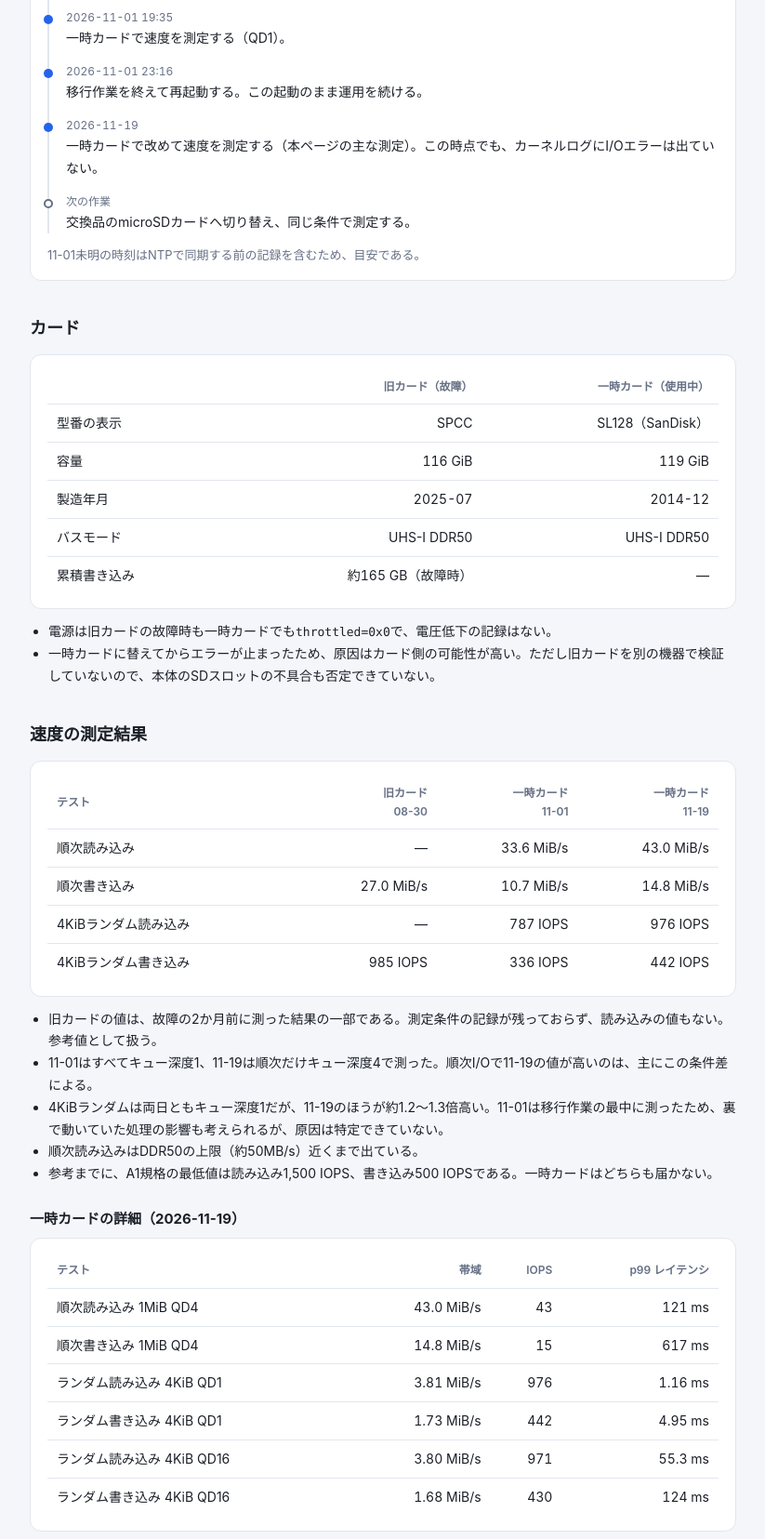
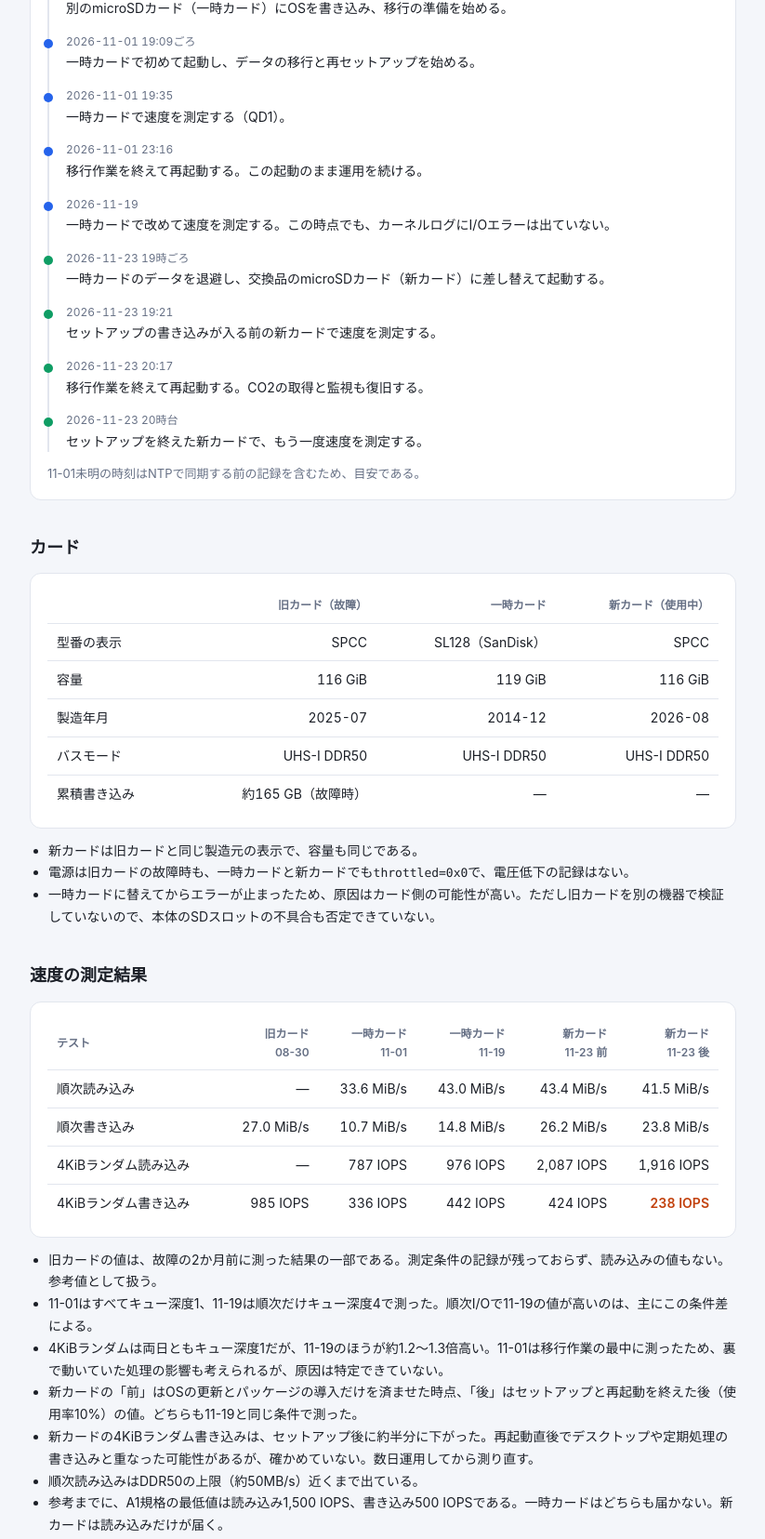
Before and after one commit to karia/misc-html, a plain HTML site: page docs/nazuna400-sd-benchmark.html in a window 1280 px wide. Shown: the part 949-2604 px from the top of the page at 93% size, without its empty margins (228-1051 px from the left). Drawn offline with Linux system fonts and the light colour scheme.

Commit message:
Add replacement card results to nazuna400 SD report
Co-Authored-By: Claude Opus 5.5 <noreply@anthropic.com>

```diff
--- a/docs/nazuna400-sd-benchmark.html
+++ b/docs/nazuna400-sd-benchmark.html
@@ -14,6 +14,7 @@
     --accent: #6ea8fe;
     --old: #8b93a3;
     --bad: #f08a7e;
+    --new: #63d7a6;
   }
   @media (prefers-color-scheme: light) {
     :root {
@@ -25,6 +26,7 @@
       --accent: #2563eb;
       --old: #98a2b3;
       --bad: #c2410c;
+      --new: #0f9d64;
     }
   }
   * { box-sizing: border-box; }
@@ -79,7 +81,7 @@
   }
   ol.timeline li.fault::before { background: var(--bad); }
   ol.timeline li.temp::before { background: var(--accent); }
-  ol.timeline li.next::before { background: var(--card); border: 2px solid var(--muted); width: 6px; height: 6px; }
+  ol.timeline li.new::before { background: var(--new); }
   ol.timeline .when { display: block; color: var(--muted); font-size: 12px; font-variant-numeric: tabular-nums; }
   code { font-family: ui-monospace, SFMono-Regular, Menlo, monospace; font-size: 13px; }
   pre { margin: 0; overflow-x: auto; font-size: 12px; line-height: 1.5; }
@@ -90,15 +92,16 @@
 <body>
 <div class="wrap">
   <header>
-    <h1>nazuna400 microSD障害と一時カードの性能</h1>
-    <p>Raspberry Pi 400 / 対象期間 2026-08-30〜2026-11-19 / 交換品への切り替え前の記録</p>
+    <h1>nazuna400 microSD障害と交換</h1>
+    <p>Raspberry Pi 400 / 対象期間 2026-08-30〜2026-11-23</p>
   </header>
 
   <h2>概要</h2>
   <div class="card verdict">
-    <p>2026-11-01にmicroSDカードが故障し、手持ちの古いカードを一時的に使っている。このページは、交換品へ切り替える前までの経緯と、一時カードの性能をまとめたもの。</p>
-    <p>一時カードでは、2026-11-01に移行してから2026-11-19までI/Oエラーが出ていない。一方で書き込みは遅い。故障前の旧カードの測定値（条件の記録がない参考値）と比べると、順次書き込みは約半分、4KiBランダム書き込みのIOPSは半分以下にとどまる。</p>
-    <p class="note">交換品へ切り替えた後に、同じ条件で測定して追記する。</p>
+    <p>2026-11-01にmicroSDカードが故障し、手持ちの古いカード（一時カード）でしのいだあと、2026-11-23に交換品（新カード）へ移行した。このページは、その経緯と3枚のカードの性能をまとめたもの。</p>
+    <p>新カードは一時カードと比べて、順次書き込みが約1.6〜1.8倍、4KiBランダム読み込みが約2倍になった。順次読み込みはバスの上限に達しており、どのカードも変わらない。</p>
+    <p>一方で4KiBランダム書き込みは、セットアップ前は一時カードと同程度だったが、セットアップ後の測定では約半分に下がった。原因はまだ分かっていない。</p>
+    <p class="note">一時カードでは、移行した2026-11-01から2026-11-19までI/Oエラーが出ていない。新カードでも、移行後の再起動からエラーは出ていない。</p>
   </div>
 
   <h2>経緯</h2>
@@ -113,8 +116,11 @@
       <li class="temp"><span class="when">2026-11-01 19:09ごろ</span>一時カードで初めて起動し、データの移行と再セットアップを始める。</li>
       <li class="temp"><span class="when">2026-11-01 19:35</span>一時カードで速度を測定する（QD1）。</li>
       <li class="temp"><span class="when">2026-11-01 23:16</span>移行作業を終えて再起動する。この起動のまま運用を続ける。</li>
-      <li class="temp"><span class="when">2026-11-19</span>一時カードで改めて速度を測定する（本ページの主な測定）。この時点でも、カーネルログにI/Oエラーは出ていない。</li>
-      <li class="next"><span class="when">次の作業</span>交換品のmicroSDカードへ切り替え、同じ条件で測定する。</li>
+      <li class="temp"><span class="when">2026-11-19</span>一時カードで改めて速度を測定する。この時点でも、カーネルログにI/Oエラーは出ていない。</li>
+      <li class="new"><span class="when">2026-11-23 19時ごろ</span>一時カードのデータを退避し、交換品のmicroSDカード（新カード）に差し替えて起動する。</li>
+      <li class="new"><span class="when">2026-11-23 19:21</span>セットアップの書き込みが入る前の新カードで速度を測定する。</li>
+      <li class="new"><span class="when">2026-11-23 20:17</span>移行作業を終えて再起動する。CO2の取得と監視も復旧する。</li>
+      <li class="new"><span class="when">2026-11-23 20時台</span>セットアップを終えた新カードで、もう一度速度を測定する。</li>
     </ol>
     <p class="note" style="margin-top:12px">11-01未明の時刻はNTPで同期する前の記録を含むため、目安である。</p>
   </div>
@@ -123,19 +129,20 @@
   <div class="card scroll">
     <table>
       <thead>
-        <tr><th></th><th>旧カード（故障）</th><th>一時カード（使用中）</th></tr>
+        <tr><th></th><th>旧カード（故障）</th><th>一時カード</th><th>新カード（使用中）</th></tr>
       </thead>
       <tbody>
-        <tr><td>型番の表示</td><td>SPCC</td><td>SL128（SanDisk）</td></tr>
-        <tr><td>容量</td><td class="num">116 GiB</td><td class="num">119 GiB</td></tr>
-        <tr><td>製造年月</td><td class="num">2025-07</td><td class="num">2014-12</td></tr>
-        <tr><td>バスモード</td><td>UHS-I DDR50</td><td>UHS-I DDR50</td></tr>
-        <tr><td>累積書き込み</td><td class="num">約165 GB（故障時）</td><td>—</td></tr>
+        <tr><td>型番の表示</td><td>SPCC</td><td>SL128（SanDisk）</td><td>SPCC</td></tr>
+        <tr><td>容量</td><td class="num">116 GiB</td><td class="num">119 GiB</td><td class="num">116 GiB</td></tr>
+        <tr><td>製造年月</td><td class="num">2025-07</td><td class="num">2014-12</td><td class="num">2026-08</td></tr>
+        <tr><td>バスモード</td><td>UHS-I DDR50</td><td>UHS-I DDR50</td><td>UHS-I DDR50</td></tr>
+        <tr><td>累積書き込み</td><td class="num">約165 GB（故障時）</td><td>—</td><td>—</td></tr>
       </tbody>
     </table>
   </div>
   <ul class="points">
-    <li>電源は旧カードの故障時も一時カードでも<code>throttled=0x0</code>で、電圧低下の記録はない。</li>
+    <li>新カードは旧カードと同じ製造元の表示で、容量も同じである。</li>
+    <li>電源は旧カードの故障時も、一時カードと新カードでも<code>throttled=0x0</code>で、電圧低下の記録はない。</li>
     <li>一時カードに替えてからエラーが止まったため、原因はカード側の可能性が高い。ただし旧カードを別の機器で検証していないので、本体のSDスロットの不具合も否定できていない。</li>
   </ul>
 
@@ -143,13 +150,13 @@
   <div class="card scroll">
     <table>
       <thead>
-        <tr><th>テスト</th><th>旧カード<br>08-30</th><th>一時カード<br>11-01</th><th>一時カード<br>11-19</th></tr>
+        <tr><th>テスト</th><th>旧カード<br>08-30</th><th>一時カード<br>11-01</th><th>一時カード<br>11-19</th><th>新カード<br>11-23 前</th><th>新カード<br>11-23 後</th></tr>
       </thead>
       <tbody>
-        <tr><td>順次読み込み</td><td class="num">—</td><td class="num">33.6 MiB/s</td><td class="num">43.0 MiB/s</td></tr>
-        <tr><td>順次書き込み</td><td class="num">27.0 MiB/s</td><td class="num">10.7 MiB/s</td><td class="num">14.8 MiB/s</td></tr>
-        <tr><td>4KiBランダム読み込み</td><td class="num">—</td><td class="num">787 IOPS</td><td class="num">976 IOPS</td></tr>
-        <tr><td>4KiBランダム書き込み</td><td class="num">985 IOPS</td><td class="num">336 IOPS</td><td class="num">442 IOPS</td></tr>
+        <tr><td>順次読み込み</td><td class="num">—</td><td class="num">33.6 MiB/s</td><td class="num">43.0 MiB/s</td><td class="num">43.4 MiB/s</td><td class="num">41.5 MiB/s</td></tr>
+        <tr><td>順次書き込み</td><td class="num">27.0 MiB/s</td><td class="num">10.7 MiB/s</td><td class="num">14.8 MiB/s</td><td class="num">26.2 MiB/s</td><td class="num">23.8 MiB/s</td></tr>
+        <tr><td>4KiBランダム読み込み</td><td class="num">—</td><td class="num">787 IOPS</td><td class="num">976 IOPS</td><td class="num">2,087 IOPS</td><td class="num">1,916 IOPS</td></tr>
+        <tr><td>4KiBランダム書き込み</td><td class="num">985 IOPS</td><td class="num">336 IOPS</td><td class="num">442 IOPS</td><td class="num">424 IOPS</td><td class="num worse">238 IOPS</td></tr>
       </tbody>
     </table>
   </div>
@@ -157,8 +164,10 @@
     <li>旧カードの値は、故障の2か月前に測った結果の一部である。測定条件の記録が残っておらず、読み込みの値もない。参考値として扱う。</li>
     <li>11-01はすべてキュー深度1、11-19は順次だけキュー深度4で測った。順次I/Oで11-19の値が高いのは、主にこの条件差による。</li>
     <li>4KiBランダムは両日ともキュー深度1だが、11-19のほうが約1.2〜1.3倍高い。11-01は移行作業の最中に測ったため、裏で動いていた処理の影響も考えられるが、原因は特定できていない。</li>
+    <li>新カードの「前」はOSの更新とパッケージの導入だけを済ませた時点、「後」はセットアップと再起動を終えた後（使用率10%）の値。どちらも11-19と同じ条件で測った。</li>
+    <li>新カードの4KiBランダム書き込みは、セットアップ後に約半分に下がった。再起動直後でデスクトップや定期処理の書き込みと重なった可能性があるが、確かめていない。数日運用してから測り直す。</li>
     <li>順次読み込みはDDR50の上限（約50MB/s）近くまで出ている。</li>
-    <li>参考までに、A1規格の最低値は読み込み1,500 IOPS、書き込み500 IOPSである。一時カードはどちらも届かない。</li>
+    <li>参考までに、A1規格の最低値は読み込み1,500 IOPS、書き込み500 IOPSである。一時カードはどちらも届かない。新カードは読み込みだけが届く。</li>
   </ul>
 
   <h3 style="font-size:15px;margin:24px 0 8px">一時カードの詳細（2026-11-19）</h3>
@@ -179,8 +188,26 @@
   </div>
   <p class="note">ランダムI/OはQD1とQD16でIOPSが変わらない。このカードとコントローラの組み合わせでは、キューを深くしても並列に処理されない。</p>
 
+  <h3 style="font-size:15px;margin:24px 0 8px">新カードの詳細（2026-11-23）</h3>
+  <div class="card scroll">
+    <table>
+      <thead>
+        <tr><th>テスト</th><th>前 帯域</th><th>前 IOPS</th><th>前 p99</th><th>後 帯域</th><th>後 IOPS</th><th>後 p99</th></tr>
+      </thead>
+      <tbody>
+        <tr><td>順次読み込み 1MiB QD4</td><td class="num">43.4 MiB/s</td><td class="num">43</td><td class="num">98.0 ms</td><td class="num">41.5 MiB/s</td><td class="num">41</td><td class="num">148 ms</td></tr>
+        <tr><td>順次書き込み 1MiB QD4</td><td class="num">26.2 MiB/s</td><td class="num">26</td><td class="num">709 ms</td><td class="num">23.8 MiB/s</td><td class="num">24</td><td class="num">826 ms</td></tr>
+        <tr><td>ランダム読み込み 4KiB QD1</td><td class="num">8.15 MiB/s</td><td class="num">2,087</td><td class="num">0.45 ms</td><td class="num">7.49 MiB/s</td><td class="num">1,916</td><td class="num">0.46 ms</td></tr>
+        <tr><td>ランダム書き込み 4KiB QD1</td><td class="num">1.66 MiB/s</td><td class="num">424</td><td class="num">12.1 ms</td><td class="num">0.93 MiB/s</td><td class="num">238</td><td class="num">40.6 ms</td></tr>
+        <tr><td>ランダム読み込み 4KiB QD16</td><td class="num">9.03 MiB/s</td><td class="num">2,311</td><td class="num">22.9 ms</td><td class="num">8.38 MiB/s</td><td class="num">2,144</td><td class="num">55.8 ms</td></tr>
+        <tr><td>ランダム書き込み 4KiB QD16</td><td class="num">1.80 MiB/s</td><td class="num">459</td><td class="num">179 ms</td><td class="num">1.17 MiB/s</td><td class="num">299</td><td class="num">549 ms</td></tr>
+      </tbody>
+    </table>
+  </div>
+  <p class="note">新カードはランダム読み込みのp99が0.5ms前後と短く、一時カードの半分以下である。書き込みのp99は一時カードより長い。</p>
+
   <h2>実運用のI/O（Prometheus）</h2>
-  <p class="note" style="margin-bottom:12px">node_exporterが記録した<code>mmcblk0</code>の1時間平均を比べる。旧カードは2026-10-10 10:00〜10-31 24:00、一時カードは2026-11-02 00:00〜11-18 23:00の値（いずれもJST）。旧カードは異常が出始めた11-01より前で、一時カードは移行作業を終えた翌日からで区切っている。</p>
+  <p class="note" style="margin-bottom:12px">node_exporterが記録した<code>mmcblk0</code>の1時間平均を比べる。旧カードは2026-10-10 10:00〜10-31 24:00、一時カードは2026-11-02 00:00〜11-18 23:00の値（いずれもJST）。旧カードは異常が出始めた11-01より前で、一時カードは移行作業を終えた翌日からで区切っている。新カードは運用期間がまだ短いため、この比較には含めていない。</p>
   <div class="card">
     <div class="legend"><span><i style="background:var(--old)"></i>旧カード</span><span><i style="background:var(--accent)"></i>一時カード</span></div>
     <div class="bars">
@@ -220,7 +247,7 @@
 
   <h2>測定方法</h2>
   <div class="card">
-    <p class="note" style="margin-bottom:8px">2026-11-19の測定は、fio 3.39で、ルートファイルシステム上の1GiBのファイルに対して実行した。各テストは20秒（ウォームアップ2秒を除く）。</p>
+    <p class="note" style="margin-bottom:8px">2026-11-19と2026-11-23の測定は、fio 3.39で、ルートファイルシステム上の1GiBのファイルに対して実行した。各テストは20秒（ウォームアップ2秒を除く）。</p>
 <pre><code>[global]
 size=1g
 direct=1
```
Also changed, not shown: docs/index.html (+2 -2 lines).
